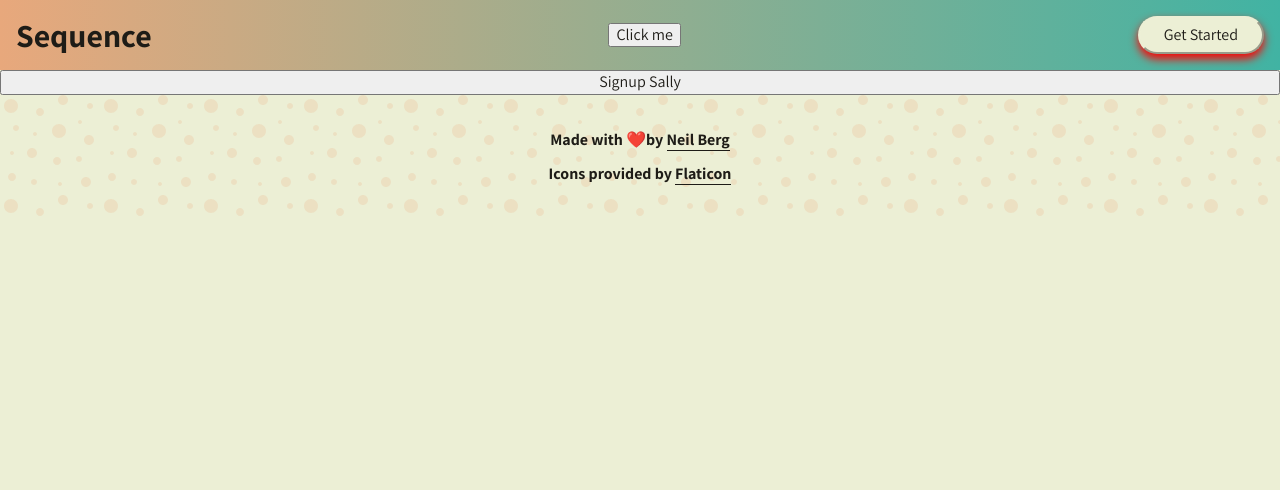
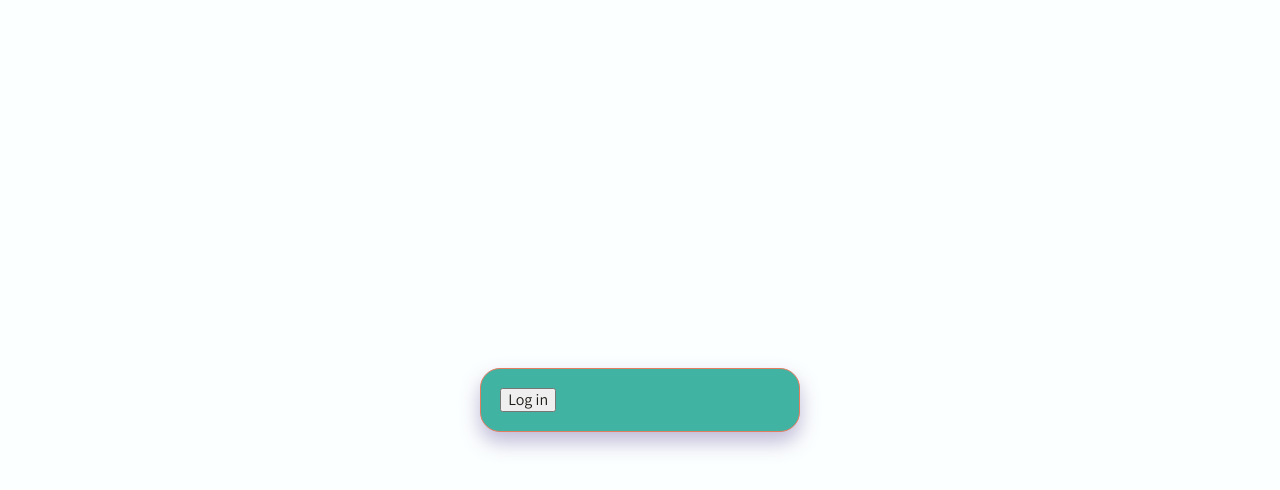
Before and after one commit to neil-berg/sequence, a React app: page / in a window 1280 px wide. Both pictures are taken after a click on the button "Get Started". Shown: the top 490 px of the page. Built offline with nearby package versions, Linux system fonts and the light colour scheme.

Commit message:
wip: auth modal CSS

```diff
--- a/package.json
+++ b/package.json
@@ -65,6 +65,7 @@
         "react": "^16.12.0",
         "react-dom": "^16.12.0",
         "react-router-dom": "^5.1.2",
+        "react-spring": "^8.0.27",
         "styled-components": "^4.4.1"
     },
     "engines": {
--- a/src/client/components/button/CTAButton.js
+++ b/src/client/components/button/CTAButton.js
@@ -1,8 +1,10 @@
 import React from 'react';
 import styled, { css } from 'styled-components';
 
-export const CTAButton = ({ text, level }) => (
-    <Button level={level}>{text}</Button>
+export const CTAButton = ({ text, level, ...props }) => (
+    <Button {...props} level={level}>
+        {text}
+    </Button>
 );
 
 const Button = styled.button`
--- a/src/client/components/header/Header.js
+++ b/src/client/components/header/Header.js
@@ -1,27 +1,29 @@
-import React from 'react';
+import React, { useState } from 'react';
 import styled from 'styled-components';
 import { Link } from 'react-router-dom';
 
+import Portal from '../portal/Portal';
+import { AuthModal } from '../modal/AuthModal';
 import { CTAButton } from '../button/CTAButton';
-import axios from 'axios';
 
 export const Header = () => {
-    const handleClick = async () => {
-        console.log('I was clicked');
-        try {
-            const res = await axios.get('http://localhost:3000/test/25');
-            console.log(res);
-        } catch (error) {
-            console.log(error);
-        }
-    };
+    const [showAuthModal, setShowAuthModal] = useState(false);
     return (
         <HeaderContainer>
             <h1>
                 <Link to='/'>Sequence</Link>
             </h1>
-            <button onClick={() => handleClick()}>Click me</button>
-            <CTAButton text='Get Started' level='primary' />
+            <CTAButton
+                text='Get Started'
+                level='primary'
+                onClick={() => setShowAuthModal(!showAuthModal)}
+            />
+            <Portal>
+                <AuthModal
+                    showAuthModal={showAuthModal}
+                    setShowAuthModal={setShowAuthModal}
+                />
+            </Portal>
         </HeaderContainer>
     );
 };
--- /dev/null
+++ b/src/client/components/modal/AuthModal.js
@@ -0,0 +1,83 @@
+import React from 'react';
+import styled from 'styled-components';
+import { animated, useTransition } from 'react-spring';
+
+export const AuthModal = ({ showAuthModal, setShowAuthModal }) => {
+    const backdropTransition = useTransition(showAuthModal, null, {
+        from: { opacity: 0 },
+        enter: { opacity: 1 },
+        leave: { opacity: 0 }
+    });
+
+    const cardTransition = useTransition(showAuthModal, null, {
+        from: { opacity: 0, transform: `translateY(-100px)` },
+        enter: { opacity: 1, transform: `translateY(0)` },
+        leave: { opacity: 0, transform: `translateY(-100px)` }
+    });
+
+    return (
+        <Container>
+            {backdropTransition.map(({ item, key, props: animation }) => {
+                return (
+                    item && (
+                        <animated.div
+                            className='backdrop'
+                            key={key}
+                            style={animation}
+                            aria-modal='true'
+                            role='dialog'
+                            onClick={e => {
+                                if (e.target.classList.contains('backdrop')) {
+                                    setShowAuthModal(false);
+                                }
+                            }}
+                        >
+                            {cardTransition.map(
+                                ({ item, key, props: animation }) => {
+                                    return (
+                                        item && (
+                                            <animated.div
+                                                className='card'
+                                                key={key}
+                                                style={animation}
+                                            >
+                                                <button>Log in</button>
+                                            </animated.div>
+                                        )
+                                    );
+                                }
+                            )}
+                        </animated.div>
+                    )
+                );
+            })}
+        </Container>
+    );
+};
+
+const Container = styled.div`
+    .backdrop {
+        position: fixed;
+        left: 0;
+        top: 0;
+        width: 100%;
+        height: 100vh;
+        display: flex;
+        justify-content: center;
+        align-items: center;
+        background-color: var(--white);
+        overflow: hidden;
+        z-index: 3;
+    }
+    .card {
+        position: relative;
+        border-radius: 20px;
+        border: 1px var(--burntorange) solid;
+        box-shadow: 0px 10px 20px rgba(76, 54, 138, 0.35);
+        padding: 1.2rem;
+        width: 320px;
+        height: '425px';
+        background: var(--green);
+        transition: height ease 0.2s;
+    }
+`;
--- /dev/null
+++ b/src/client/components/portal/Portal.js
@@ -0,0 +1,26 @@
+/* global document */
+import React from 'react';
+import ReactDOM from 'react-dom';
+
+const portalRoot = document.querySelector('#portal');
+
+class Portal extends React.Component {
+    constructor() {
+        super();
+        this.el = document.createElement('div');
+    }
+
+    componentDidMount() {
+        portalRoot.appendChild(this.el);
+    }
+
+    componentWillUnmount() {
+        portalRoot.removeChild(this.el);
+    }
+
+    render() {
+        const { children } = this.props;
+        return ReactDOM.createPortal(children, this.el);
+    }
+}
+export default Portal;
--- a/src/client/index.css
+++ b/src/client/index.css
@@ -13,6 +13,8 @@ Additions according to https://zellwk.com/blog/css-reset/ and personal preferenc
     --sand: #e8a87c;
     --mauve: #c38d9e;
     --green: #41b3a3;
+    --teal: #7fc6b8;
+    --white: #fcffff;
 }
 
 /* Document
--- a/src/client/index.html
+++ b/src/client/index.html
@@ -11,5 +11,6 @@
     </head>
     <body>
         <div id="app"></div>
+        <div id="portal"></div>
     </body>
 </html>
```
Also changed, not shown: src/server/module/user/handlers/user.handlers.js (+4 -4 lines), 1 other file (tests, documents, lock files or other folders).
